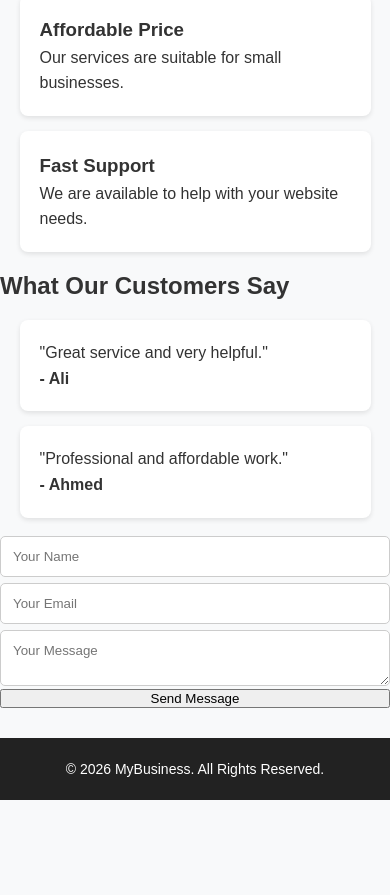
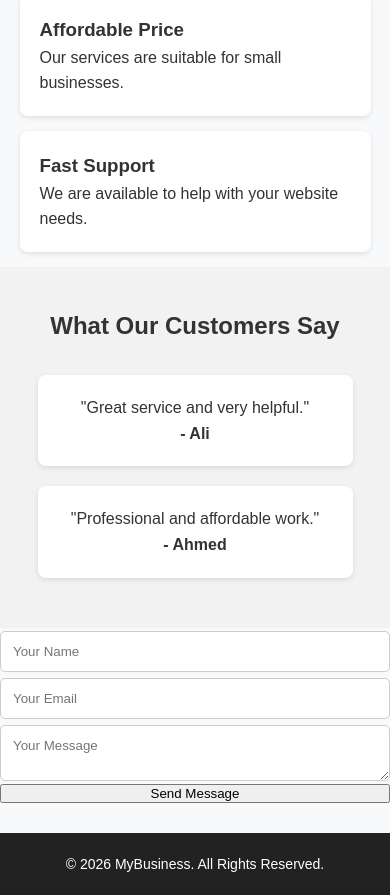
Before and after one commit to Ifti022/my-business-website, a plain HTML site: page index.html in a window 390 px wide. Shown: the part 1128-2023 px from the top of the page. Before the commit the page ends 1928 px from the top, so only its background shows below. Drawn offline with Linux system fonts and the light colour scheme.

Commit message:
Update style.css

```diff
--- a/style.css
+++ b/style.css
@@ -140,7 +140,21 @@ nav {
     .hero h1 {
         font-size: 28px;
     }
+.testimonials {
+    padding: 40px 20px;
+    text-align: center;
+    background: #f2f2f2;
+}
 
+.testimonials h2 {
+    margin-bottom: 20px;
+}
+
+.testimonials .service-box {
+    display: inline-block;
+    vertical-align: top;
+    margin: 10px;
+}
     .service-box {
         width: 90%;
         margin: 15px auto;
```
